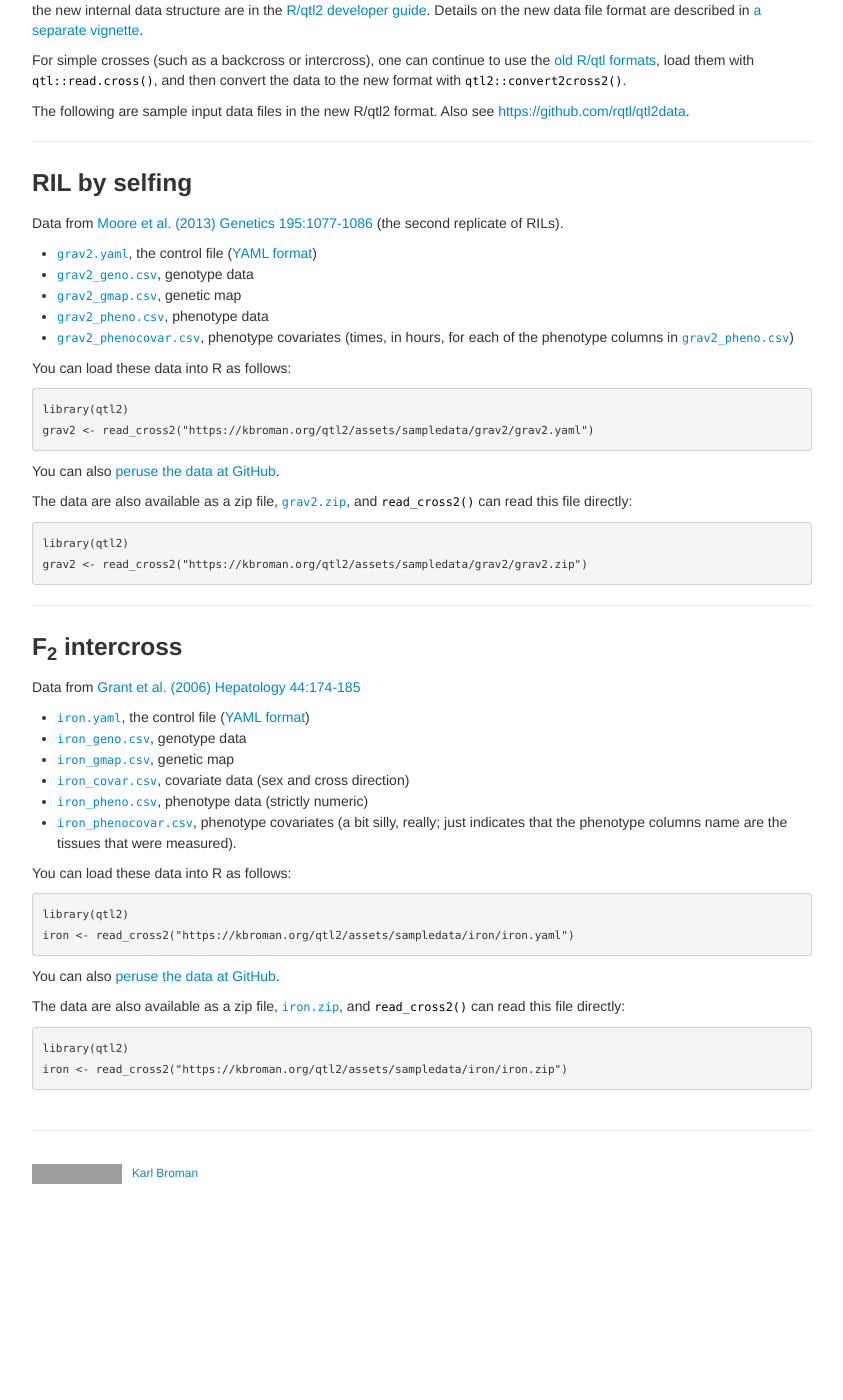
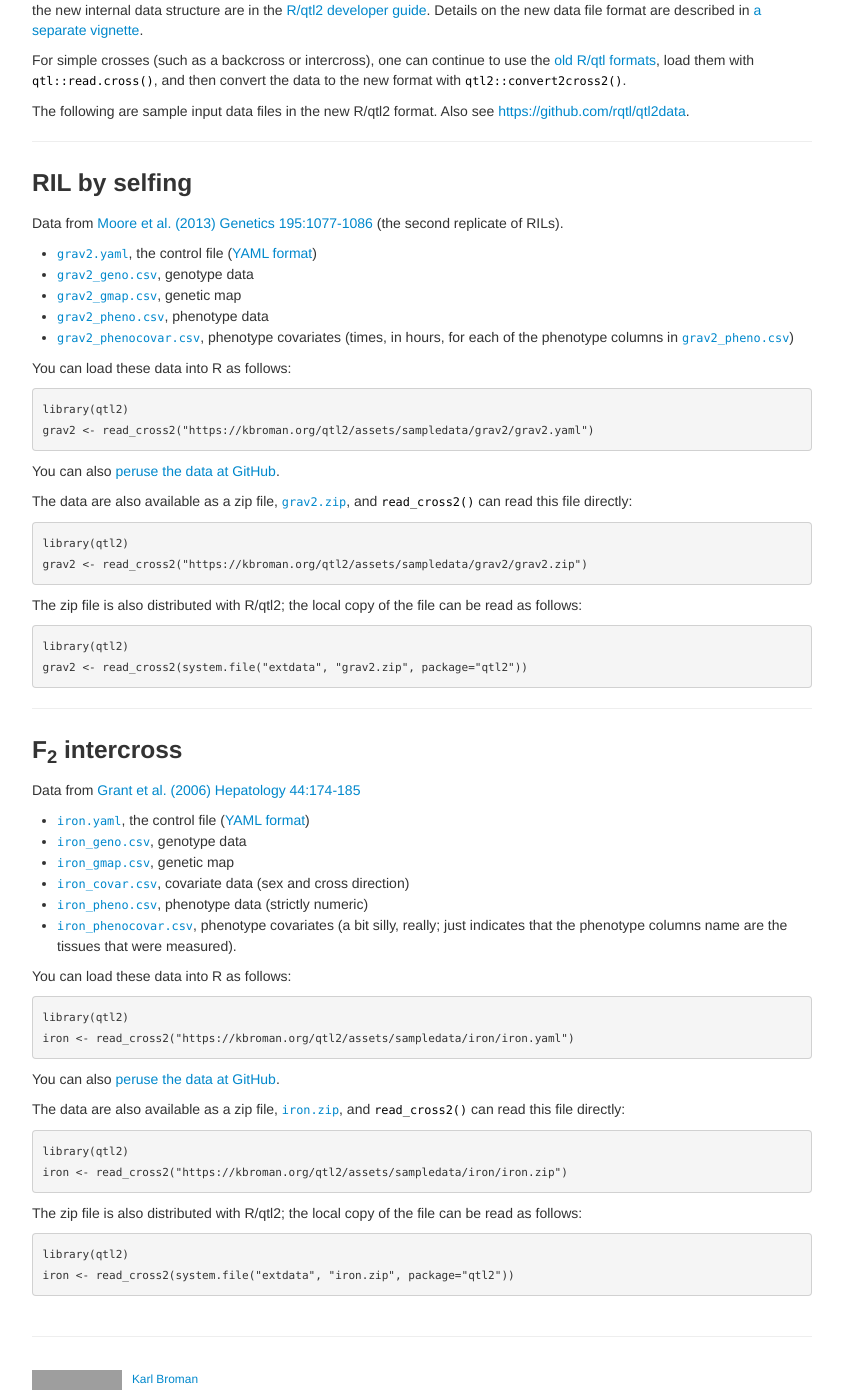
Before and after one commit to rqtl/qtl2, a Jekyll site: the page built from pages/sampledata.md, in a window 1280 px wide and 1400 px high, scrolled down 172 px. Shown: the whole window, without its empty margins (218-1061 px from the left). Built offline with Jekyll 4.4.1, drawn with Linux system fonts in a browser that asks for light colours; before the commit the page ends 1366 px from its top, so only the background shows below that; grey boxes are pictures that could not be loaded.

Commit message:
pages/sampledata: loading local copies of the files

```diff
--- a/pages/sampledata.md
+++ b/pages/sampledata.md
@@ -49,6 +49,12 @@ can read this file directly:
     library(qtl2)
     grav2 <- read_cross2("https://kbroman.org/qtl2/assets/sampledata/grav2/grav2.zip")
 
+The zip file is also distributed with R/qtl2; the local copy of the
+file can be read as follows:
+
+    library(qtl2)
+    grav2 <- read_cross2(system.file("extdata", "grav2.zip", package="qtl2"))
+
 ---
 
 ### F<sub>2</sub> intercross
@@ -77,3 +83,9 @@ can read this file directly:
 
     library(qtl2)
     iron <- read_cross2("https://kbroman.org/qtl2/assets/sampledata/iron/iron.zip")
+
+The zip file is also distributed with R/qtl2; the local copy of the
+file can be read as follows:
+
+    library(qtl2)
+    iron <- read_cross2(system.file("extdata", "iron.zip", package="qtl2"))
```
